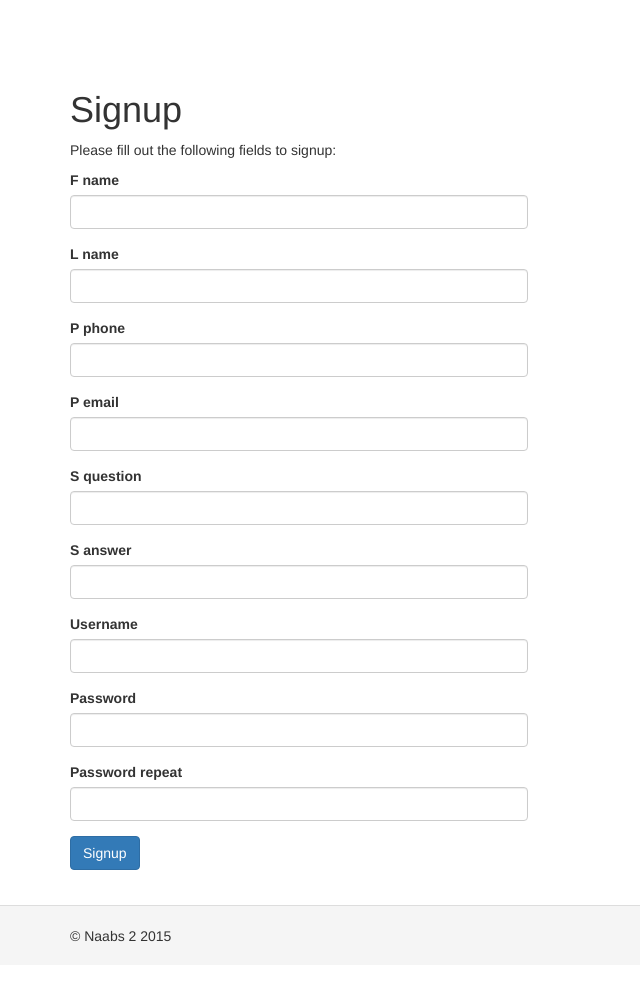
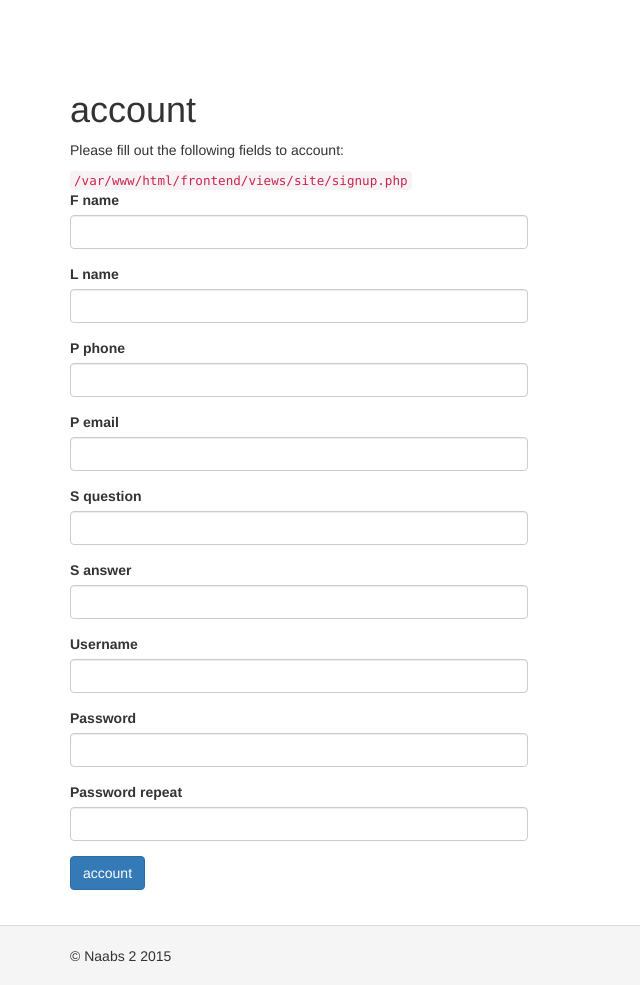
Before and after one commit to davidjeddy/naabs2, a PHP site: template frontend/views/site/signup.php in a window 1280 px wide. Shown: the whole page, without its empty margins (0-640 px from the left). Before the commit the page ends 942 px from the top, so only its background shows below. Run offline with PHP 8.4, Linux system fonts and the light colour scheme; the template is opened without the code that fills it: most values are stand-ins (such as "Sample title", 1, 10 or a date in 2020); form fields are guessed from the names that the template uses; data that the repository does not hold is empty; some libraries are stand-ins or nearby versions.

Commit message:
Finished adding user account management on the user side.

```diff
--- a/common/models/UserDetails.php
+++ b/common/models/UserDetails.php
@@ -96,7 +96,7 @@ class UserDetails extends ActiveRecord
      */
     public function getUserAccount()
     {
-        return $this->hasOne(User::className(), ['id' => 'id']);
+        return $this->hasOne(User::className(), ['user_id' => 'id']);
     }
 
     /**
--- a/frontend/views/site/signup.php
+++ b/frontend/views/site/signup.php
@@ -4,19 +4,22 @@ use yii\bootstrap\ActiveForm;
 
 /* @var $this yii\web\View */
 /* @var $form yii\bootstrap\ActiveForm */
-/* @var $model \frontend\models\SignupForm */
+/* @var $model \frontend\models\accountForm */
 
-$this->title = 'Signup';
+$this->title = 'account';
 $this->params['breadcrumbs'][] = $this->title;
+
 ?>
-<div class="site-signup">
+<div class="site-account">
     <h1><?= Html::encode($this->title) ?></h1>
 
-    <p>Please fill out the following fields to signup:</p>
+    <p>Please fill out the following fields to account:</p>
+
+    <code><?= __FILE__ ?></code>
 
     <div class="row">
         <div class="col-lg-5">
-            <?php $form = ActiveForm::begin(['id' => 'form-signup']); ?>
+            <?php $form = ActiveForm::begin(['id' => 'form-account']); ?>
                 <!-- user_details TBO -->
                 <?= $form->field($details, 'f_name') ?>
                 <?= $form->field($details, 'l_name') ?>
@@ -30,7 +33,7 @@ $this->params['breadcrumbs'][] = $this->title;
                 <?= $form->field($model, 'password')->passwordInput() ?>
                 <?= $form->field($model, 'password_repeat')->passwordInput() ?>
                 <div class="form-group">
-                    <?= Html::submitButton('Signup', ['class' => 'btn btn-primary', 'name' => 'signup-button']) ?>
+                    <?= Html::submitButton('account', ['class' => 'btn btn-primary', 'name' => 'account-button']) ?>
                 </div>
             <?php ActiveForm::end(); ?>
         </div>
```
Also changed, not shown: frontend/controllers/SiteController.php (+17 -2 lines), frontend/views/site/account.php (+33 -3 lines).
